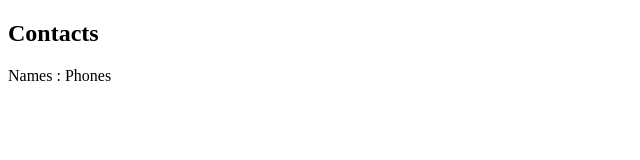
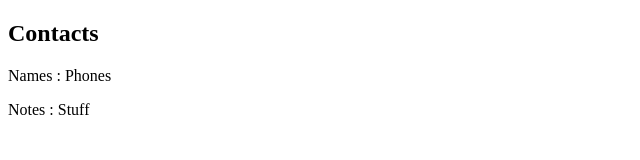
Before and after one commit to Atul5326/com.bread.demo, a plain HTML site: page WebContent/contacts.html in a window 1280 px wide. Shown: the full height of the page, 0-640 px from the left. Drawn offline with Linux system fonts and the light colour scheme.

Commit message:
add notes and complete code

```diff
--- a/WebContent/contacts.html
+++ b/WebContent/contacts.html
@@ -7,5 +7,7 @@
 <body>
 	<h2>Contacts</h2>
 	<p>Names : Phones</p>
+
+	<p>Notes : Stuff</p>
 </body>
 </html>
```
